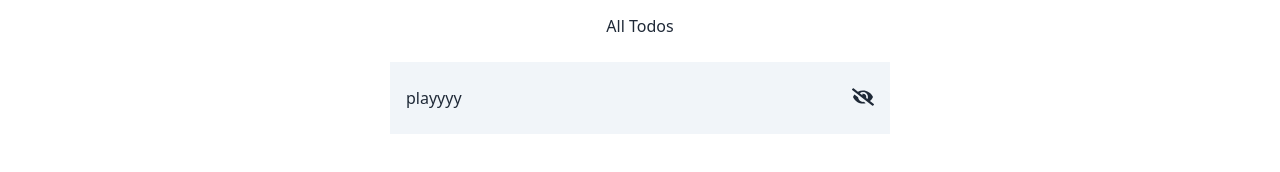
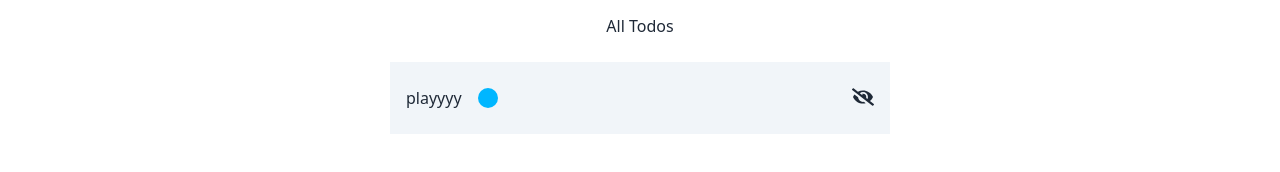
Before and after one commit to faraazhossainimran/qtec-task-manager, a React (Vite) app: page /dashboard in a window 1280 px wide. Shown: the part 316-488 px from the top of the page. Built offline with nearby package versions, Linux system fonts and the light colour scheme.

Commit message:
priority bases todo design and data added

```diff
--- a/package.json
+++ b/package.json
@@ -17,6 +17,7 @@
     "react-icons": "^5.0.1",
     "react-router-dom": "^6.22.0",
     "sort-by": "^1.2.0",
+    "sweetalert2": "^11.10.5",
     "uuidv4": "^6.2.13"
   },
   "devDependencies": {
--- a/src/pages/Dashboard/TodoForm/TodoForm.jsx
+++ b/src/pages/Dashboard/TodoForm/TodoForm.jsx
@@ -1,14 +1,25 @@
 import React, { useState } from "react";
 import TodoList from "../TodoList/TodoList";
+import Swal from "sweetalert2";
 function TodoForm() {
   const [value, setValue] = useState([]);
   const [lists, setLists] = useState([{ id: 1, task: "playyyy", done: false }]);
   const [task, setTask] = useState("");
   const [nextId, setNextId] = useState(2);
   const [priority, setPriority] = useState([])
-  // add function
+  // This function will be adding task - add function
   function Add() {
-    const newObj = { id: nextId, task: task, done: false };
+    // Look if task and priority are both fiill up by data
+  if (task.trim() === "" || typeof priority !== "string" || priority.trim() === "") {
+    Swal.fire({
+      title: "Wait!",
+      text: "Please fill up all the entry",
+      icon: "error"
+    });
+    // Exit the function, don't execute add fucntion
+    return;
+  }
+    const newObj = { id: nextId, task: task, priority: priority, done: false };
     setLists((prevList) => prevList.concat(newObj));
     console.log("before settask", task);
     setTask(""); // Clear the input field
@@ -75,11 +86,7 @@ function TodoForm() {
       </div>
         <ul>
           {lists.map((list, i) => (
-            <TodoList list={list} Update={Update} Remove={Remove}></TodoList>
-            // <li key={l.id}>
-            //   <span onClick={() => Update(l.id)} className={l.done ? "done" : ""}>{l.task}</span>
-            //   <span onClick={() => Remove(l.id)} className="ml-12 btn">X</span>
-            // </li>
+            <TodoList key={i} list={list} Update={Update} Remove={Remove}></TodoList>
           ))}
         </ul>
       </div>
--- a/src/pages/Dashboard/TodoList/TodoList.jsx
+++ b/src/pages/Dashboard/TodoList/TodoList.jsx
@@ -2,19 +2,41 @@ import React from "react";
 import { FaEyeSlash } from "react-icons/fa";
 
 function TodoList({ list, Update, Remove }) {
+    console.log(list.priority);
   return (
     <div className="w-[500px]  mx-auto">
       <div className="flex">
         <ul className="bg-slate-100 w-full my-2">
           <li className="flex my-2">
-            <span onClick={() => Update(list.id)} className={"w-full"}>
+            <span onClick={() => Update(list.id)} className={"w-full flex justify-left items-center"}>
               <p className="text-left p-4">{list.task}</p>
+              {/* status section */}
+              <div className="badge badge-info gap-2">
+                {/* <svg
+                  xmlns="http://www.w3.org/2000/svg"
+                  fill="none"
+                  viewBox="0 0 24 24"
+                  className="inline-block w-4 h-4 stroke-current"
+                >
+                  <path
+                    strokeLinecap="round"
+                    strokeLinejoin="round"
+                    strokeWidth="2"
+                    d="M6 18L18 6M6 6l12 12"
+                  ></path>
+                </svg> */}
+                {list.priority}
+              </div>
             </span>
+
+            {/* delete icon */}
             <span
               onClick={() => Remove(list.id)}
               className="pt-4 pr-4 cursor-pointer"
             >
-              <p className=""><FaEyeSlash size={22}/></p>
+              <p className="">
+                <FaEyeSlash size={22} />
+              </p>
             </span>
           </li>
         </ul>
```
Also changed, not shown: 1 other file (tests, documents, lock files or other folders).
